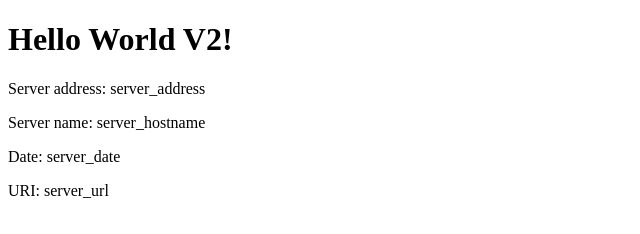
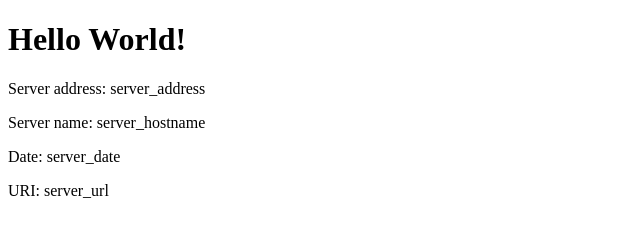
Before and after one commit to ralliee777/eks-example, a plain HTML site: page src/index.html in a window 1280 px wide. Shown: the full height of the page, 0-640 px from the left. Drawn offline with Linux system fonts and the light colour scheme.

Commit message:
Revert "v2 Updating home page"
This reverts commit 3347092885121de04b68a003f157b17c88a67803.

```diff
--- a/src/index.html
+++ b/src/index.html
@@ -1,12 +1,12 @@
 <!DOCTYPE html>
 <html>
 <head>
-  <title>Hello World V2</title>
+  <title>Hello World</title>
 </head>
 
 <body>
 <div class="info">
-<h1>Hello World V2!</h1>
+<h1>Hello World!</h1>
 <p><span>Server&nbsp;address:</span> <span>server_address</span></p>
 <p><span>Server&nbsp;name:</span> <span>server_hostname</span></p>
 <p class="smaller"><span>Date:</span> <span>server_date</span></p>
```
